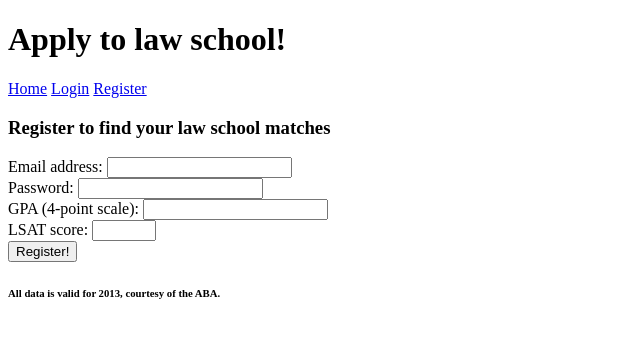
After one commit to eileenconner/law-admissions-tool, a Flask app: page /register in a window 1280 px wide. The commit adds this page. Shown: the top 338 px of the page, without its empty margins (0-640 px from the left). Run offline with Flask 2, Linux system fonts and the light colour scheme.

Commit message:
Added user registration route and template.

```diff
--- a/server.py
+++ b/server.py
@@ -97,12 +97,32 @@ def display_profile():
         user = User.query.filter_by(user_id=user_id).first()
         return render_template("user_profile.html", user=user)
 
-# v.2?
-# @app.route('/register')
-# def register():
-#     """Register for site."""
-#     pass
-#     return render_template("register.html")
+
+@app.route('/register')
+def register():
+    """Direct user to site registration."""
+    return render_template("registration.html")
+
+
+@app.route('/register', methods=['POST'])
+def add_user_to_db():
+    """Register new user: process user information and write to database."""
+    # get user info from form
+    email = request.form['email']
+    password = request.form['password']
+    gpa = float(request.form['gpa'])
+    lsat = int(request.form['lsat'])
+
+    # create user instance with form values
+    new_user = User(email=email, password=password, gpa=gpa, lsat=lsat)
+
+    # write user data to database
+    db.session.add(new_user)
+    db.session.commit()
+
+    # send confirmation message and proceed to login
+    flash("You are now registered and may login.")
+    return redirect('/login')
 
 
 # Main site routes for db query and return
@@ -203,7 +223,12 @@ def add_school_to_list():
     # adds school connected with that button to user list
     # how? ??
     # when user pushes the button, query should add that school/etc to School_list
-    # with User.user_id and School.school.id
+    # with User.user_id and School.school.id.
+
+
+@app.route('/display_user_school_list')
+def display_user_school_list():
+    pass
     # to display list, need different route w query to find & return user's choices
 
 
--- a/templates/base.html
+++ b/templates/base.html
@@ -15,12 +15,13 @@
     {% else %}
         <a href="/">Home</a>
         <a href="/login">Login</a>
+        <a href="/register">Register</a>
     {% endif %}
 
     </br>
     <!-- Display flashed messages as needed -->
     {% for flash in get_flashed_messages() %}
-      {{ flash }}
+        {{ flash }}
     {% endfor %}
 
 
--- /dev/null
+++ b/templates/registration.html
@@ -0,0 +1,32 @@
+{% extends 'base.html' %}
+{% block title %}Register{% endblock %}
+
+{% block content %}
+
+<h3>Register to find your law school matches</h3>
+
+<form action='register' method='POST'>
+
+    <label>
+        Email address:
+        <input type='email' name='email' required>
+    </label></br>
+    <label>
+        Password:
+        <input type='password' name='password' required>
+    </label></br>
+    <label>
+        GPA (4-point scale):
+        <input type='number' step='any' name='gpa' min='0' max='4.0' required>
+    </label></br>
+    <label>
+        LSAT score:
+        <input type='number' name='lsat' min='120' max='180' required>
+    </label></br>
+
+    <input type='submit' value='Register!'>
+
+</form>
+
+
+{% endblock %}
```
Also changed, not shown: law_school_info.db.
